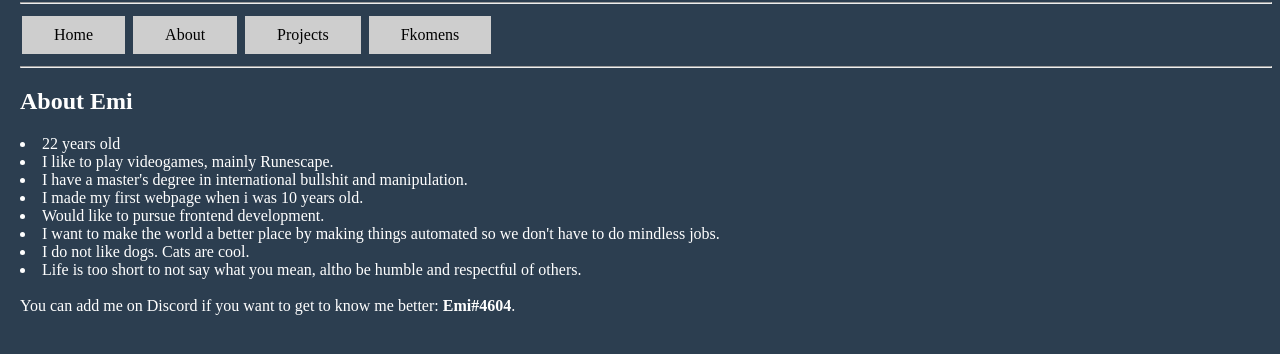
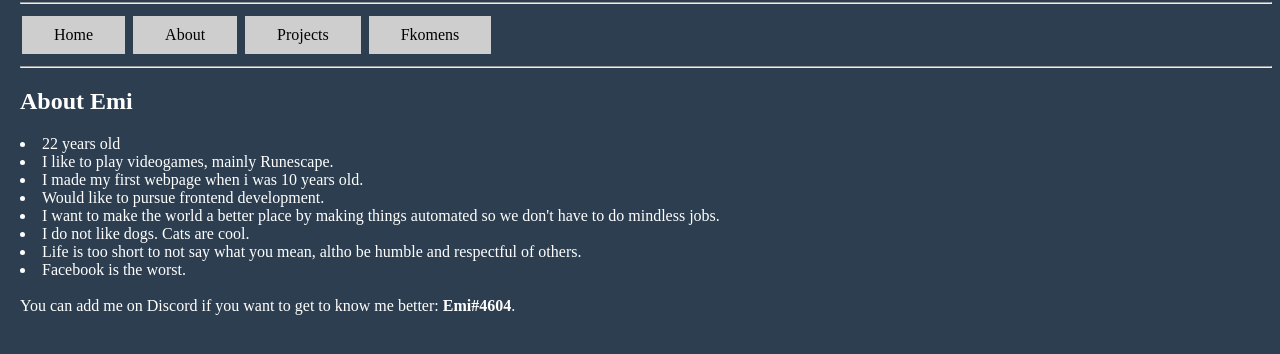
Before and after one commit to Eminess/eminess.github.io, a plain HTML site: page about.html in a window 1280 px wide. Shown: the part 78-432 px from the top of the page. Drawn offline with Linux system fonts and the light colour scheme.

Commit message:
Update about.html

```diff
--- a/about.html
+++ b/about.html
@@ -25,12 +25,12 @@
 <li>22 years old</li>
 
 <li>I like to play videogames, mainly Runescape. </li>
-<li>I have a master's degree in international bullshit and manipulation.</li>
 <li>I made my first webpage when i was 10 years old.</li>
 <li>Would like to pursue frontend development.</li>
 <li>I want to make the world a better place by making things automated so we don't have to do mindless jobs.</li>
 <li>I do not like dogs. Cats are cool.</li>
 <li>Life is too short to not say what you mean, altho be humble and respectful of others.</li>
+<li>Facebook is the worst.</li>
 
 <br>
 
```
